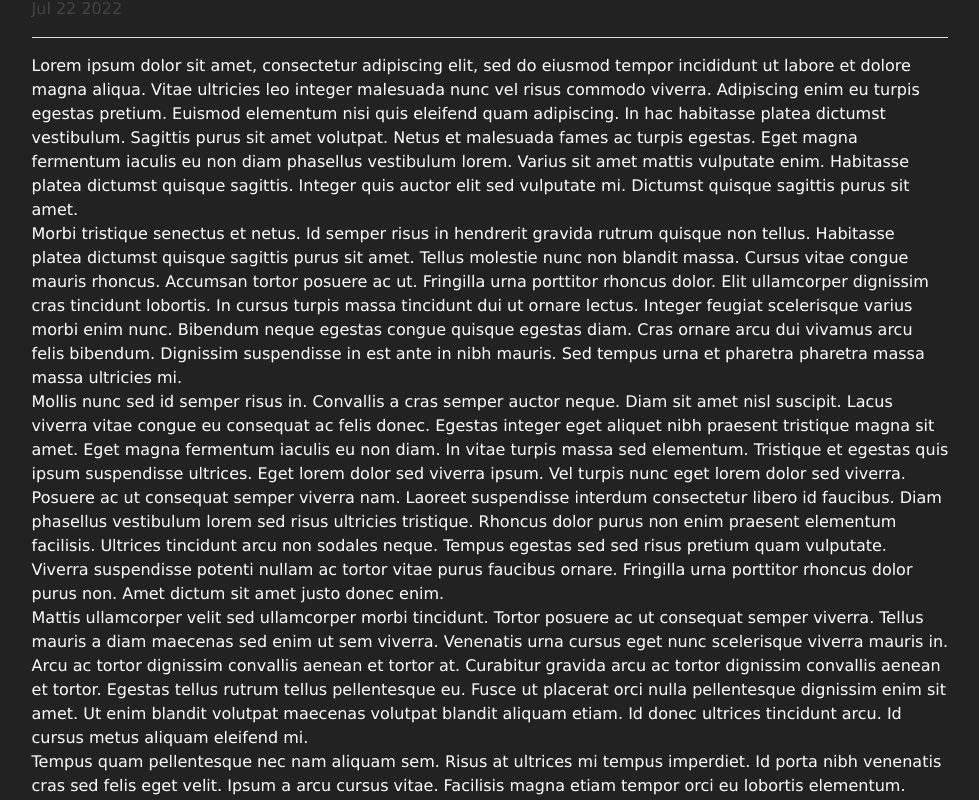
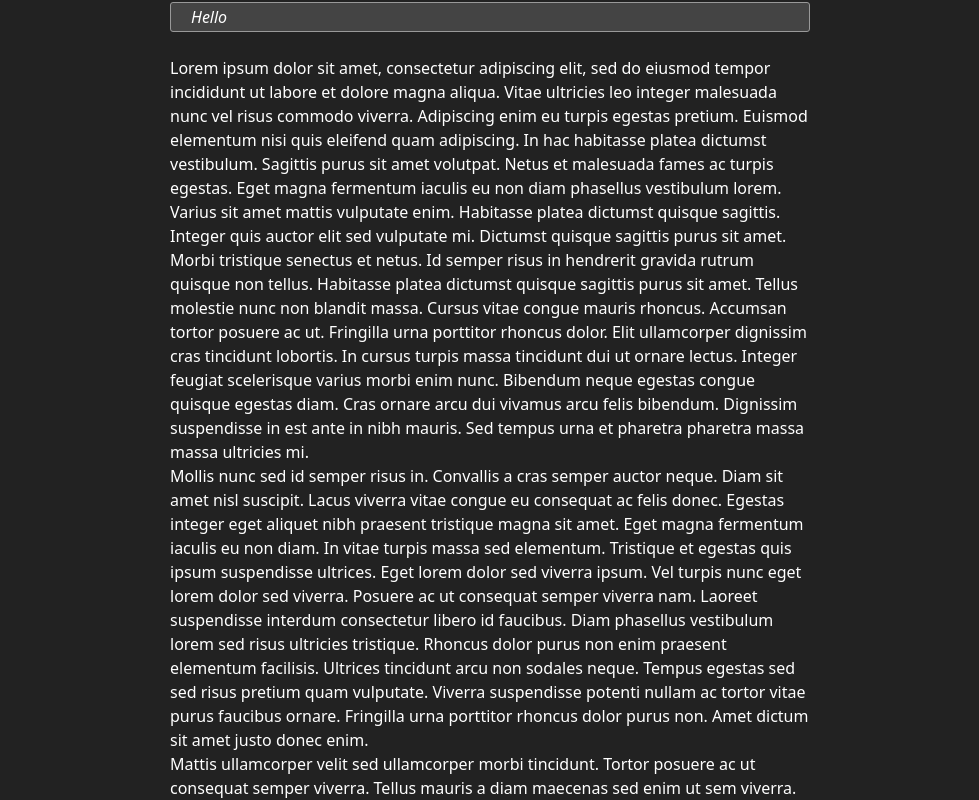
Before and after one commit to ubionexd/ubionexd.dev, an Astro site: page /blog/second-post in a window 1280 px wide. Shown: the part 567-1367 px from the top of the page, without its empty margins (150-1129 px from the left). Built offline with nearby package versions, Linux system fonts and the light colour scheme; Astro itself is replaced by a stand-in of ours.

Commit message:
Maybe fix centering

```diff
--- a/src/pages/blog/second-post.md
+++ b/src/pages/blog/second-post.md
@@ -5,6 +5,8 @@ description: "Lorem ipsum dolor sit amet"
 pubDate: "Jul 22 2022"
 heroImage: "/placeholder-hero.jpg"
 ---
+
+<blockquote>Hello</blockquote>
 
 Lorem ipsum dolor sit amet, consectetur adipiscing elit, sed do eiusmod tempor incididunt ut labore et dolore magna aliqua. Vitae ultricies leo integer malesuada nunc vel risus commodo viverra. Adipiscing enim eu turpis egestas pretium. Euismod elementum nisi quis eleifend quam adipiscing. In hac habitasse platea dictumst vestibulum. Sagittis purus sit amet volutpat. Netus et malesuada fames ac turpis egestas. Eget magna fermentum iaculis eu non diam phasellus vestibulum lorem. Varius sit amet mattis vulputate enim. Habitasse platea dictumst quisque sagittis. Integer quis auctor elit sed vulputate mi. Dictumst quisque sagittis purus sit amet.
 
--- a/src/styles/global.css
+++ b/src/styles/global.css
@@ -5,34 +5,19 @@
  */
 
 body {
-  font-family: Verdana, sans-serif;
-  margin: auto;
-  padding: 20px;
-  max-width: 94ch;
-  text-align: left;
   background-color: #222;
-  word-wrap: break-word;
-  overflow-wrap: break-word;
-  line-height: 1.5;
-  color: #444;
+  margin: 3vh 30vh 0 30vh;
+  width: 50%;
+  margin: 0 auto;
 }
 h1,
 h2,
-h3,
-h4,
-h5,
-h6,
 p,
-li,
-strong,
-b {
-  color: #fff;
+li {
+  color: white;
 }
 a {
   color: #3273dc;
-}
-nav a {
-  margin-right: 10px;
 }
 textarea {
   width: 100%;
@@ -53,7 +38,8 @@ img {
 }
 code {
   padding: 2px 5px;
-  background-color: #f2f2f2;
+  background-color: #444;
+  border-radius: 3px;
 }
 pre {
   padding: 1rem;
@@ -63,8 +49,10 @@ pre > code {
 }
 blockquote {
   border: 1px solid #999;
-  color: #222;
+  color: white;
+  background-color: #444;
   padding: 2px 0px 2px 20px;
-  margin: 0px;
+  margin: 3vh 0 3vh 0;
   font-style: italic;
+  border-radius: 3px;
 }
```
